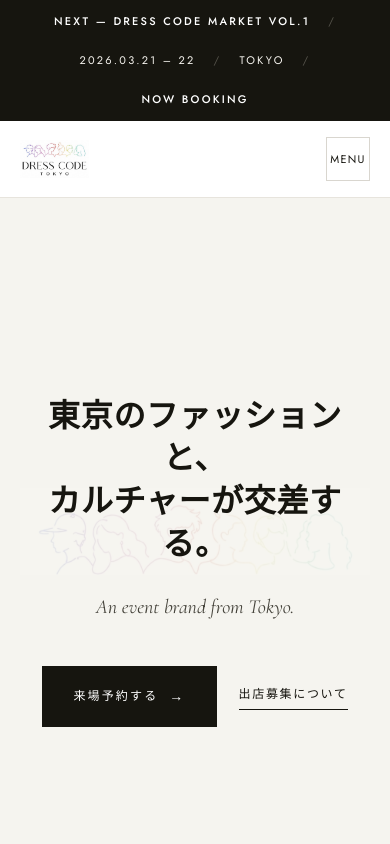
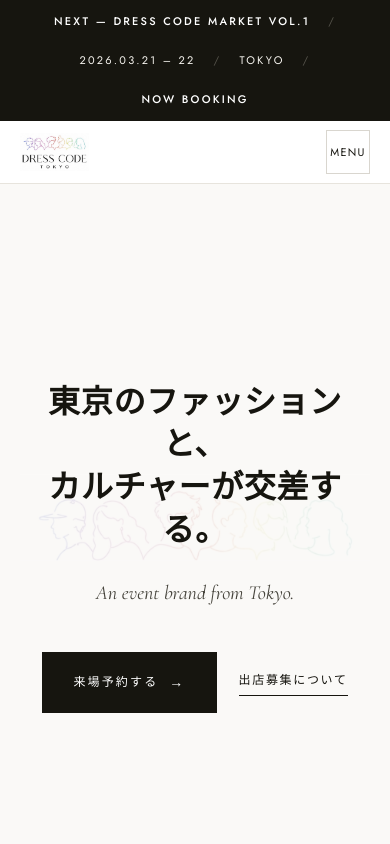
Before and after one commit to yumynim/DORESS-CODE-TOKYO, a plain HTML site: page index.html in a window 390 px wide. Shown: the top 844 px of the page. Drawn offline with nearby package versions, Linux system fonts and the light colour scheme; a web font is replaced by a local one.

Commit message:
Refine: remove community accent lines, soften section seams (near-white bands), fix mobile scroll jank (no backdrop-filter/height change on mobile)

```diff
--- a/css/style.css
+++ b/css/style.css
@@ -10,7 +10,8 @@
 :root {
   /* --- 色 --- */
   --bg:        #ffffff;   /* 背景（白） */
-  --bg-soft:   #f5f4ef;   /* やわらかいオフホワイト */
+  --bg-band:   #faf9f7;   /* セクションの帯（白との差をごく僅かにして境目をぼかす） */
+  --bg-soft:   #eeece6;   /* 画像プレースホルダー等の淡いグレー */
   --bg-ink:    #16150f;   /* 濃い背景（ほぼ黒） */
   --ink:       #16150f;   /* 基本の文字色 */
   --ink-2:     #46443c;   /* 本文 */
@@ -58,7 +59,7 @@
 /* ---------- 共通パーツ ---------- */
 .container { max-width: var(--maxw); margin: 0 auto; padding-left: var(--pad); padding-right: var(--pad); }
 .section   { padding-top: var(--section-y); padding-bottom: var(--section-y); }
-.section--soft { background: var(--bg-soft); }
+.section--soft { background: var(--bg-band); }
 .section--ink  { background: var(--bg-ink); color: var(--on-ink); }
 
 /* 小さな英字ラベル（Yosterの kicker） */
@@ -188,7 +189,7 @@
   position: relative; overflow: hidden;
   min-height: clamp(540px, 86vh, 920px);
   display: flex; align-items: center; justify-content: center; text-align: center;
-  background: var(--bg-soft);
+  background: var(--bg-band);
 }
 .hero__media { position: absolute; inset: 0; z-index: 0; }
 .hero__media img { width: 100%; height: 100%; object-fit: cover; }
@@ -409,8 +410,7 @@
   transition: transform .4s var(--ease), box-shadow .4s ease;
 }
 .ccard:hover { transform: translateY(-5px); box-shadow: 0 18px 40px rgba(0,0,0,0.07); }
-.ccard .bar { width: 30px; height: 2px; }
-.ccard .en { margin-top: 20px; font-family: var(--f-sans); font-size: 10.5px; letter-spacing: 0.22em; text-transform: uppercase; color: var(--muted); }
+.ccard .en { font-family: var(--f-sans); font-size: 10.5px; letter-spacing: 0.22em; text-transform: uppercase; color: var(--muted); }
 .ccard h3 { margin-top: 8px; font-size: 21px; font-weight: 700; }
 .ccard p { margin-top: 14px; font-size: 13.5px; line-height: 1.95; color: var(--ink-3); flex: 1; }
 .ccard .more { margin-top: 22px; align-self: flex-start; font-family: var(--f-sans); font-size: 11.5px; letter-spacing: 0.16em; text-transform: uppercase; border-bottom: 1px solid var(--ink); padding-bottom: 3px; }
@@ -489,6 +489,11 @@
   .hero__grid, .about__grid, .event__top, .event__feature, .contact__grid { grid-template-columns: 1fr; }
   .ctarow { grid-template-columns: repeat(2, 1fr); }
   .enjoy__grid { grid-template-columns: 1fr; }
+  /* スマホ：backdrop-filter は描画が重くスクロールがカクつくので不透明背景に。
+     スクロール時の高さ変化も止めて、ガタつきを無くす。 */
+  .header { background: #ffffff; -webkit-backdrop-filter: none; backdrop-filter: none; }
+  .header__inner, .header.scrolled .header__inner { height: 62px; transition: none; }
+  .header.scrolled .logo img { transition: none; }
 }
 @media (max-width: 600px) {
   .tiles, .cardgrid, .community, .ctarow { grid-template-columns: 1fr; }
--- a/index.html
+++ b/index.html
@@ -183,7 +183,7 @@
   </section>
 
   <!-- ============ CONTACT ============ -->
-  <section id="contact" class="container section section--soft" style="scroll-margin-top:80px;background:var(--bg-soft);border-top:1px solid var(--line);max-width:none">
+  <section id="contact" class="container section section--soft" style="scroll-margin-top:80px;max-width:none">
     <div class="container" style="padding:0">
       <div class="contact__grid">
         <div>
--- a/js/render.js
+++ b/js/render.js
@@ -84,7 +84,6 @@
   /* ---------- Community ---------- */
   fill('community-cards', (S.community || []).map(c =>
     `<div class="ccard reveal">
-      <span class="bar" style="background:${c.accent}"></span>
       <div class="en">${c.en}</div>
       <h3>${c.jp}</h3>
       <p>${c.body}</p>
@@ -130,9 +129,16 @@
   /* ---------- スクロールでヘッダーを少し引き締める ---------- */
   const header = document.querySelector('.header');
   if (header) {
-    const onScroll = () => header.classList.toggle('scrolled', window.scrollY > 24);
-    window.addEventListener('scroll', onScroll, { passive: true });
-    onScroll();
+    let scrolled = null, ticking = false;
+    const update = () => {
+      const s = window.scrollY > 24;
+      if (s !== scrolled) { scrolled = s; header.classList.toggle('scrolled', s); }
+      ticking = false;
+    };
+    window.addEventListener('scroll', () => {
+      if (!ticking) { ticking = true; requestAnimationFrame(update); }
+    }, { passive: true });
+    update();
   }
 
   /* ---------- スクロールで下からふわっと表示（同じ行はずらして演出） ---------- */
```
